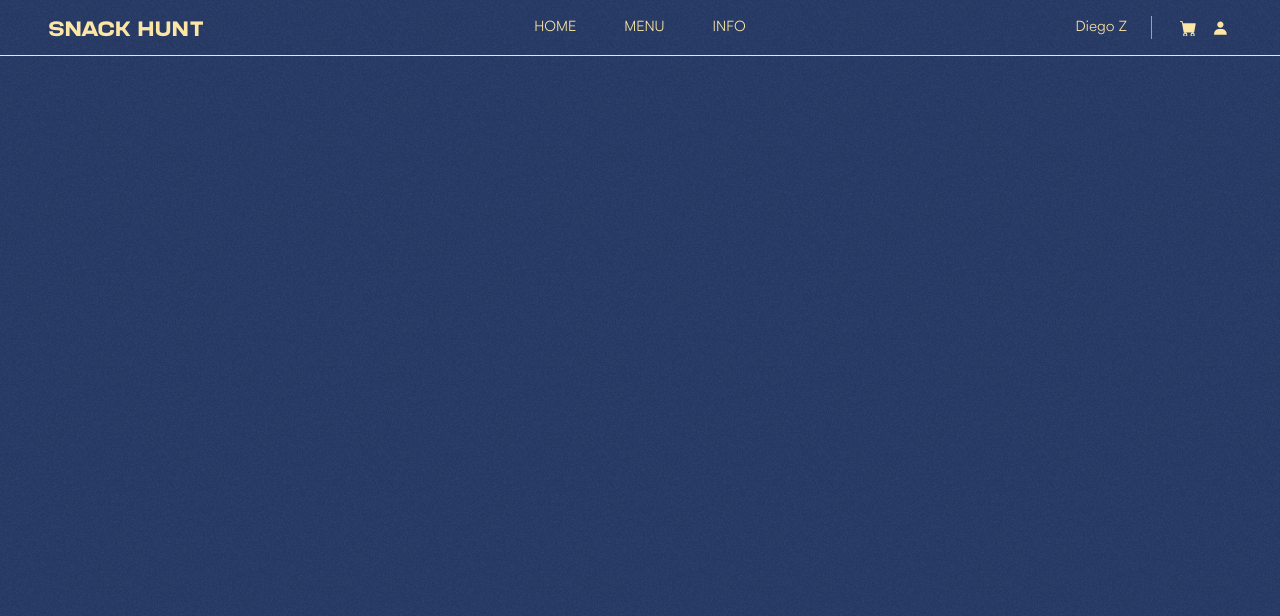
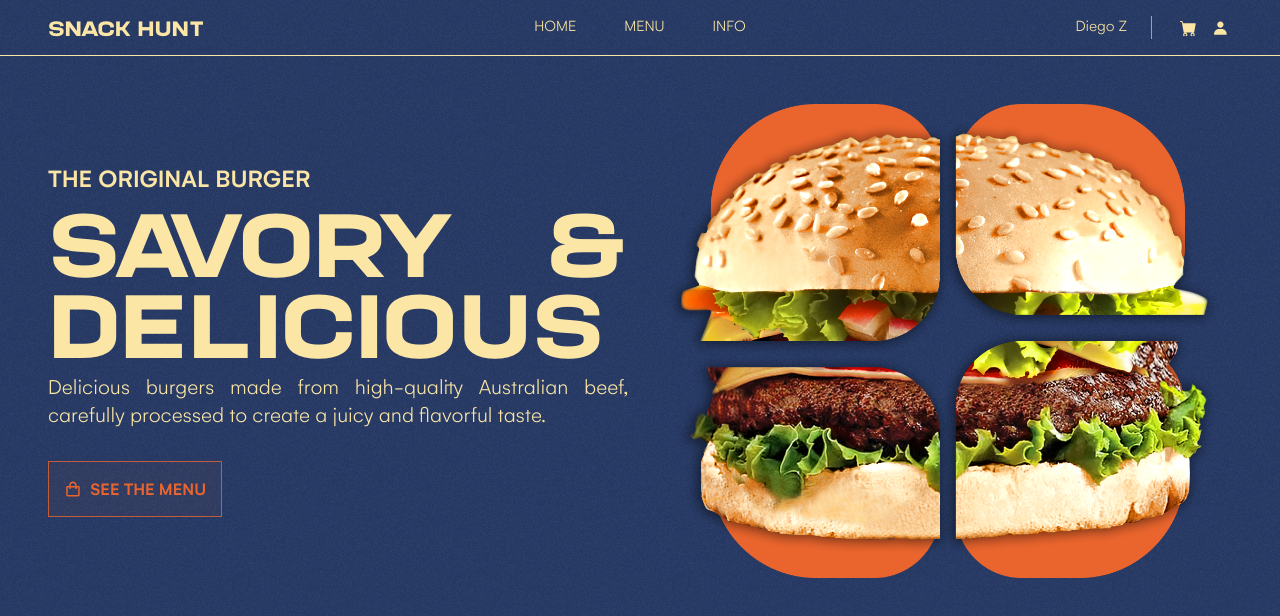
Before and after one commit to xDacksx/snack-web, a React (Vite) app: page / in a window 1280 px wide. Shown: the top 616 px of the page. Built offline with nearby package versions, Linux system fonts and the light colour scheme.

Commit message:
creted home route

```diff
--- a/src/Router.tsx
+++ b/src/Router.tsx
@@ -1,5 +1,6 @@
 import { createBrowserRouter } from "react-router-dom";
 import { App } from "./App";
+import { HomePage } from "./pages/home.page";
 
 export const Router = createBrowserRouter([
     {
@@ -10,6 +11,10 @@ export const Router = createBrowserRouter([
                 path: "*",
                 element: <h2>Error 404</h2>,
             },
+            {
+                path: "/",
+                element: <HomePage />,
+            },
         ],
     },
 ]);
--- /dev/null
+++ b/src/pages/home.page.tsx
@@ -0,0 +1,11 @@
+import { FC, ReactElement, Fragment } from "react";
+import { Component } from "../interfaces/react_element";
+import { Thumbline } from "../components/thumbline/thumbline";
+
+export const HomePage: FC<Component> = ({}): ReactElement => {
+    return (
+        <Fragment>
+            <Thumbline />
+        </Fragment>
+    );
+};
```
